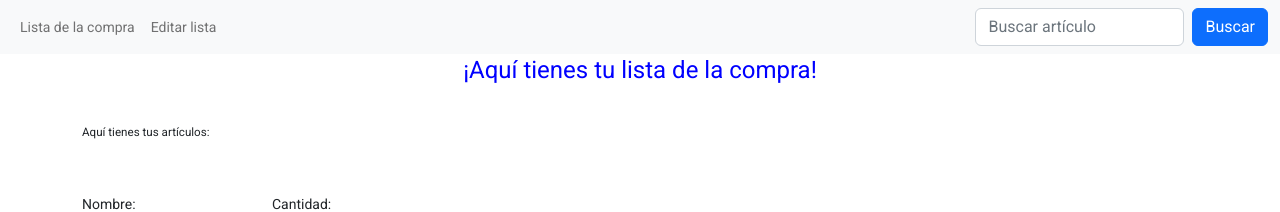
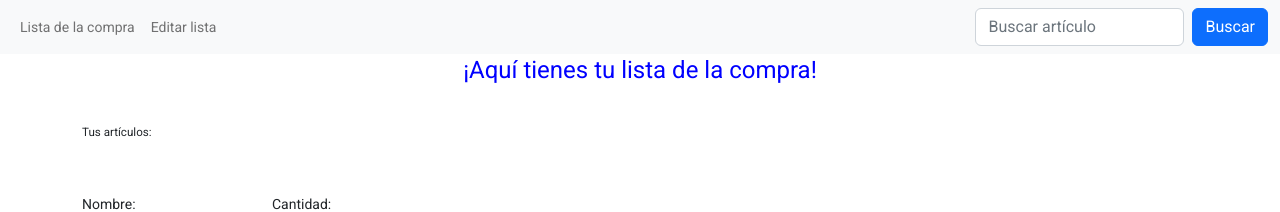
Before and after one commit to Gfg92/listaDeLaCompra-En-Desarrollo-, an Angular app: page / in a window 1280 px wide. Shown: the top 212 px of the page. Built offline with nearby package versions, Linux system fonts and the light colour scheme.

Commit message:
Crear writeFile

```diff
--- a/package.json
+++ b/package.json
@@ -22,6 +22,8 @@
     "@angular/router": "^14.0.0",
     "@popperjs/core": "^2.11.6",
     "bootstrap": "^5.2.1",
+    "file": "^0.2.2",
+    "file-saver": "^2.0.5",
     "jquery": "^3.6.1",
     "rxjs": "~7.5.0",
     "tslib": "^2.3.0",
@@ -32,6 +34,7 @@
     "@angular/cli": "~14.0.6",
     "@angular/compiler-cli": "^14.0.0",
     "@types/jasmine": "~4.0.0",
+    "@types/node": "^18.7.18",
     "jasmine-core": "~4.1.0",
     "karma": "~6.3.0",
     "karma-chrome-launcher": "~3.1.0",
--- a/src/app/articulos/articulos.component.html
+++ b/src/app/articulos/articulos.component.html
@@ -1,4 +1,7 @@
-<h1 style="text-align: center; color:blue;">{{title}}</h1>
+<div class="container">
+    <h1 style="text-align: center; color:blue;">{{title}}</h1>
+</div>
+
 <br />
 
 <div class="container">
@@ -15,14 +18,12 @@
                     </button>
                 </div>
             </div>
-
         </div>
     </div>
 </div>
 
 <br />
 <br />
-
 
 <div class="container">
     <form class="form-group row">
--- a/src/app/articulos/articulos.component.ts
+++ b/src/app/articulos/articulos.component.ts
@@ -1,4 +1,4 @@
-import { Component, OnInit } from '@angular/core';
+import { Component, Inject, OnInit } from '@angular/core';
 import { Articulo } from '../articulo.model';
 
 
@@ -10,7 +10,7 @@ import { Articulo } from '../articulo.model';
 export class ArticulosComponent implements OnInit {
 
   title = '¡Aquí tienes tu lista de la compra!';
-  subtitle = 'Aquí tienes tus artículos:';
+  subtitle = 'Tus artículos:';
 
   articulos: Articulo[] = [];
   cuadroNombre: string = "";
@@ -23,11 +23,15 @@ export class ArticulosComponent implements OnInit {
   ngOnInit(): void {
   }
 
-
   agregarArticulo() {
     let miArticulo = new Articulo(this.cuadroNombre, this.cuadroCantidad);
    // alert("El artículo " + miArticulo.nombre + " se añadirá a la lista.");
     this.articulos.push(miArticulo);
+    this.writeArticle();
   }
 
+  writeArticle(){
+    const fs = require("fs");
+    fs.writeFileSync("./resources/articulos.txt", this.articulos);
+  }
 }
```
Also changed, not shown: src/app/articulo.model.ts (+1 -6 lines), resources/articulos.txt (added), 1 other file (tests, documents, lock files or other folders).
